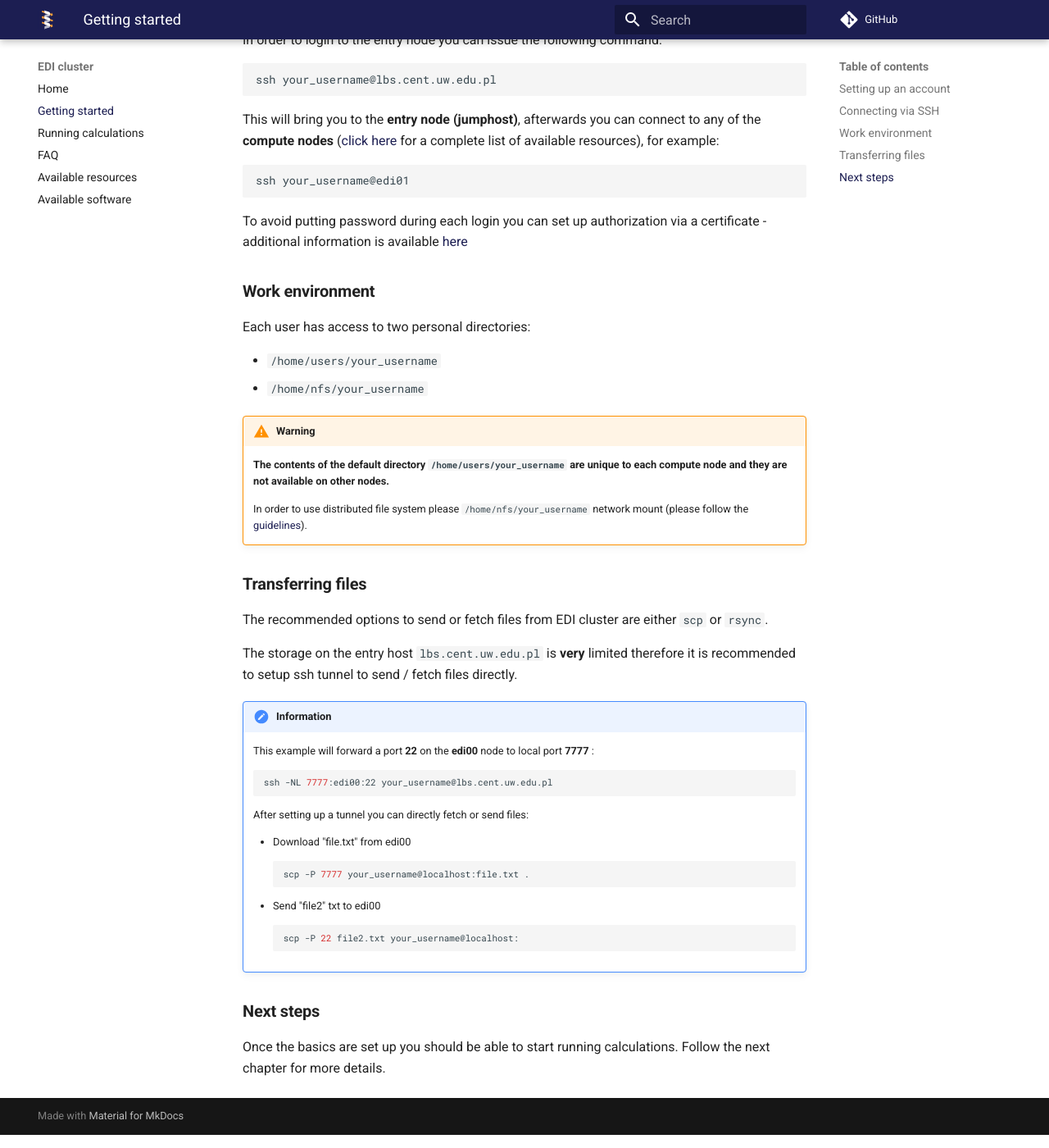
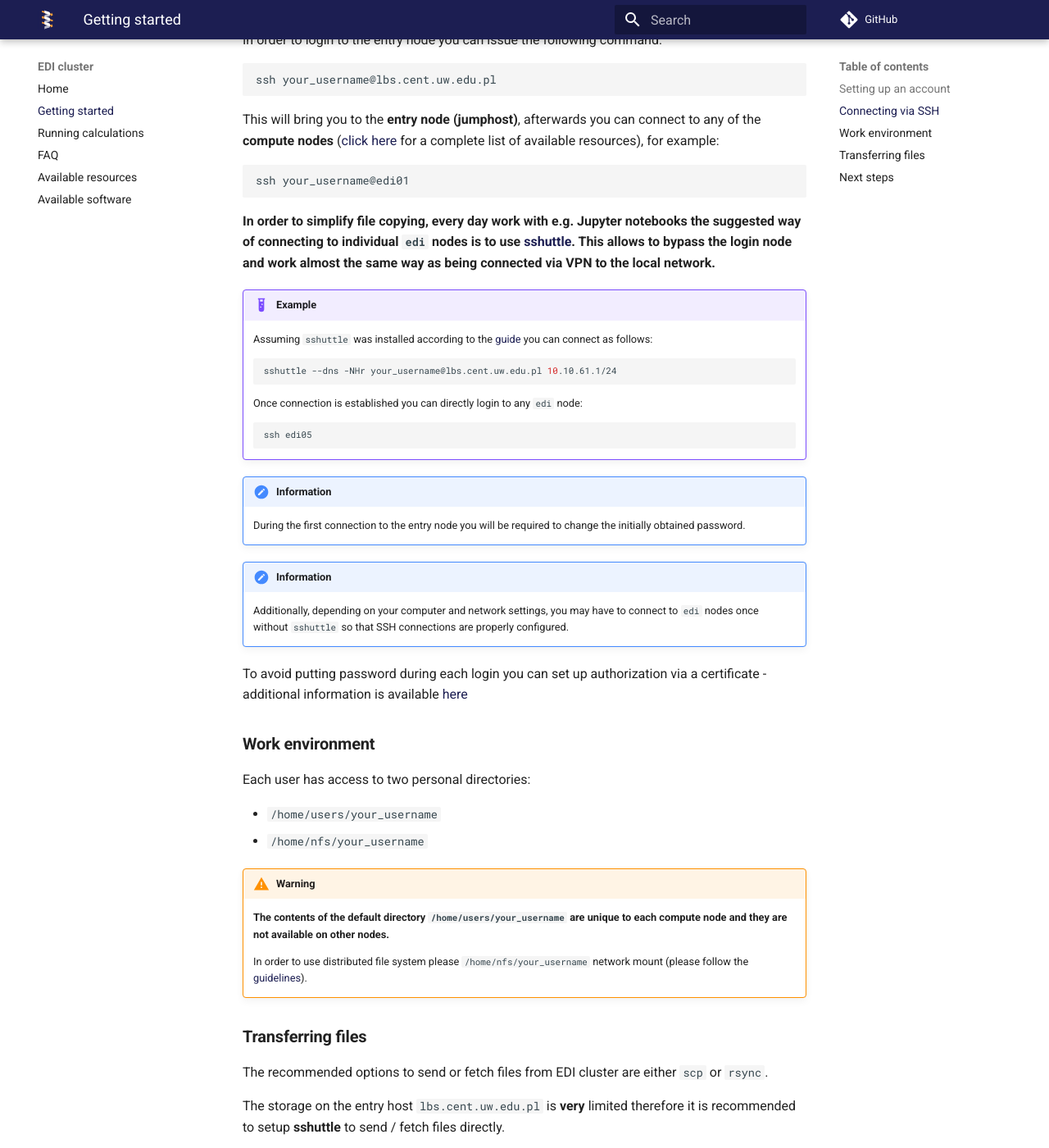
Before and after one commit to labstructbioinf/edi, an MkDocs documentation site: the page built from docs/first_steps.md, in a window 1280 px wide and 1400 px high, scrolled down 807 px. Shown: the whole window at 82% size. Built offline with MkDocs 1.6.1 and Material for MkDocs 9.7.7, drawn with Linux system fonts in a browser that asks for light colours; comment, search, counter and statistics services are not loaded; some of the changed text lies outside the part shown.

Commit message:
Update docs with information on sshuttle

````diff
--- a/docs/first_steps.md
+++ b/docs/first_steps.md
@@ -28,6 +28,29 @@ This will bring you to the **entry node (jumphost)**, afterwards you can connect
 ```sh
 ssh your_username@edi01
 ```
+
+**In order to simplify file copying, every day work with e.g. Jupyter notebooks the suggested way of connecting
+to individual <code>edi</code> nodes is to use [sshuttle](https://github.com/sshuttle/sshuttle). This allows to
+bypass the login node and work almost the same way as being connected via VPN to the local network.**
+
+!!! Example
+    Assuming <code>sshuttle</code> was installed according to the [guide](https://sshuttle.readthedocs.io/en/stable/installation.html)
+    you can connect as follows:
+    ```sh
+    sshuttle --dns -NHr your_username@lbs.cent.uw.edu.pl 10.10.61.1/24
+    ```
+    Once connection is established you can directly login to any <code>edi</code> node:
+    ```sh
+    ssh edi05
+    ```
+
+!!! Information
+    During the first connection to the entry node you will be required to change the initially obtained password.
+
+!!! Information
+    Additionally, depending on your computer and network settings, you may have to connect to <code>edi</code> nodes
+    once without <code>sshuttle</code> so that SSH connections are properly configured.
+
 To avoid putting password during each login you can set up authorization via a certificate - additional information
 is available [here](certificates.md)
 
@@ -47,22 +70,13 @@ Each user has access to two personal directories:
 The recommended options to send or fetch files from EDI cluster are either <code>scp</code> or <code>rsync</code>.
 
 The storage on the entry host <code>lbs.cent.uw.edu.pl</code> is **very** limited therefore it is recommended to setup
-ssh tunnel to send / fetch files directly.
+**sshuttle** to send / fetch files directly.
 
 !!! Information
-    This example will forward a port **22** on the **edi00** node to local port **7777** :
+    Assuming you established a connection with <code>sshuttle</code> you can directly send files or
+    directories to any <code>edi</code> node:
     ```sh
-    ssh -NL 7777:edi00:22 your_username@lbs.cent.uw.edu.pl
-    ```
-    After setting up a tunnel you can directly fetch or send files:
-
-    - Download "file.txt" from edi00
-    ```sh
-    scp -P 7777 your_username@localhost:file.txt .
-    ```
-    - Send "file2" txt to edi00
-    ```sh
-    scp -P 22 file2.txt your_username@localhost:
+    scp file.txt your_username@edi05:
     ```
 
 ### **Next steps**
````
Also changed, not shown: docs/faq.md (+5 -4 lines).
